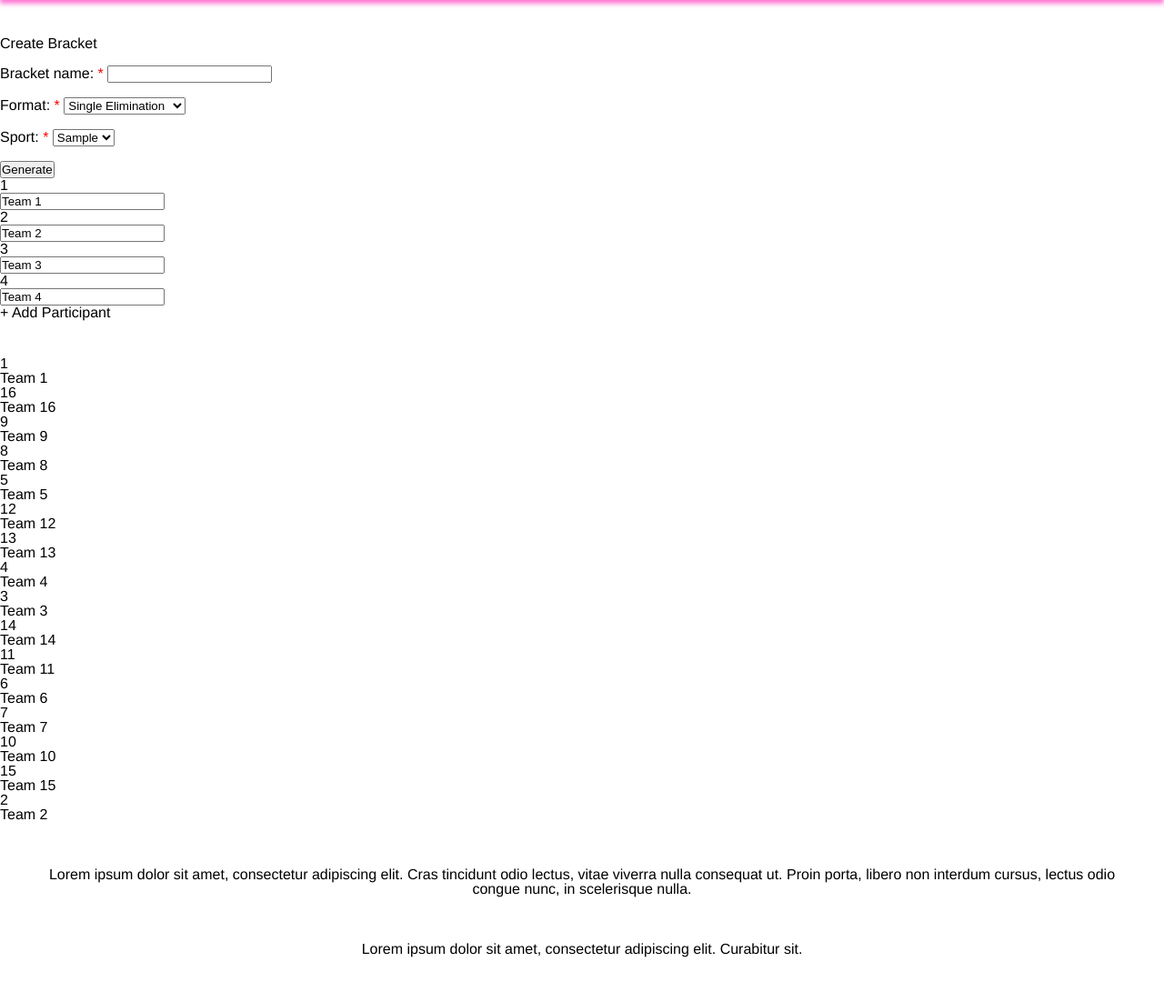
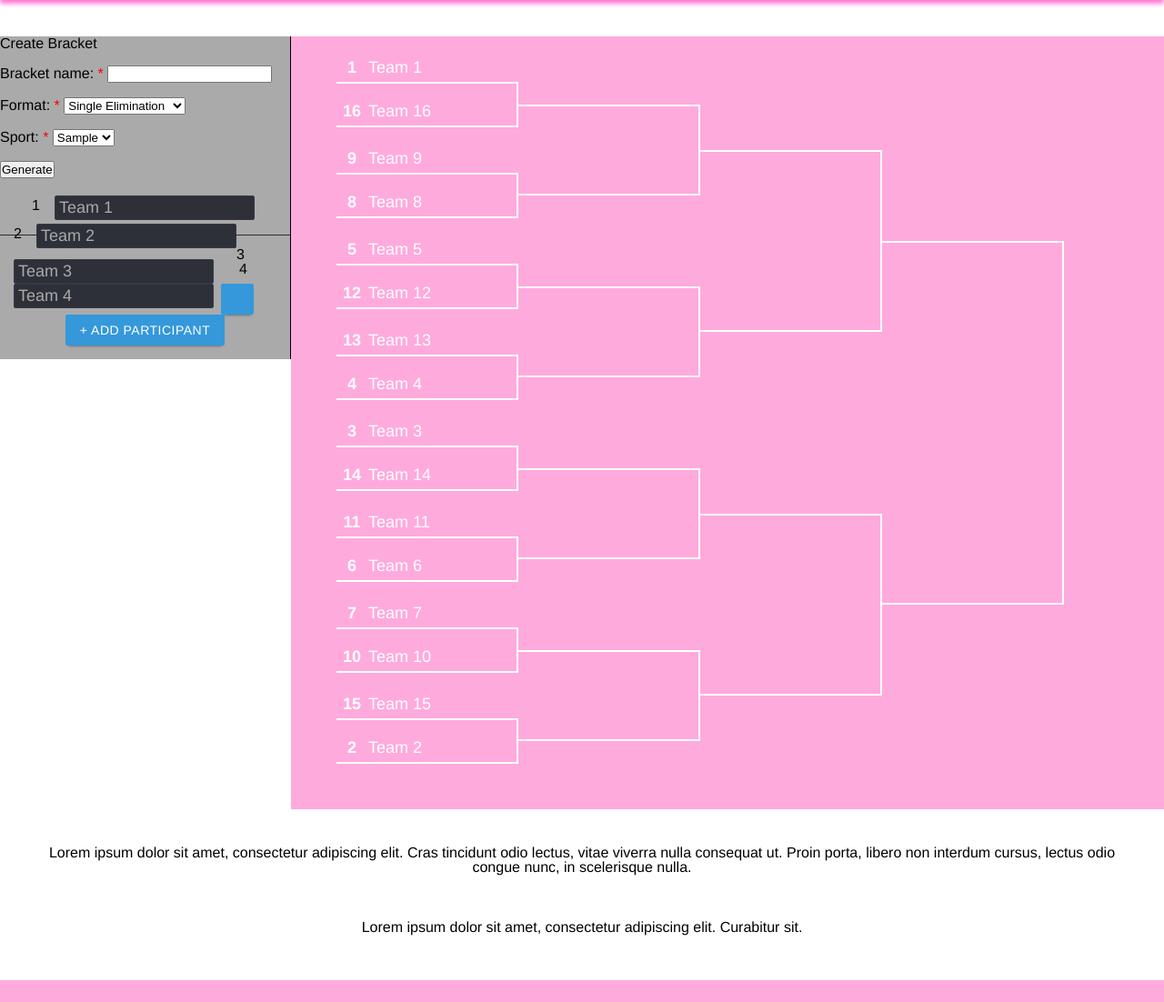
Before and after one commit to seb-lju/Yrkesprov, a PHP site: page /create.php in a window 1280 px wide. Shown: the part 87-1189 px from the top of the page at 91% size. After the commit the page ends 1165 px from the top, so only its background shows below. Run offline with PHP 8.4, Linux system fonts and the light colour scheme; tables that the repository leaves empty or names only in its code hold one stand-in row (values such as "Sample post").

Commit message:
Update style.css
Skapade CSS till nya sakerna i create.php.

```diff
--- a/style.css
+++ b/style.css
@@ -253,11 +253,26 @@ body.guestSettings{
 
 .create {
 	margin: 40px 0px 40px 0px;
+	float:left;
+	width: 25%;
+	background-color: #AAA;
+	border-right: 1px solid;
+}
+
+.bracket {
+	margin: 40px 0px 40px 0px;
+	width: 75%;
+	background-color: #fad;
+	float:left;
+	padding:50px;
 }
 
 .footer {
 	padding: 50px;
 	text-align: center;
+	left: 0;
+	bottom: 0;
+	width: 100%;
 }
 
 .active {
@@ -267,3 +282,199 @@ body.guestSettings{
 	cursor:default;
 	font-family: Gotham, "Helvetica Neue", Helvetica, Arial, "sans-serif";
 }
+
+.round {
+	float:left;
+	display: block;
+}
+.game {
+	position: relative;
+	display: block;
+	width: 200px;
+	height: 100px;
+	border: 2px solid #fff;
+	border-left-width: 0;
+	cursor: pointer;
+	user-select: none;
+	-webkit-tap-highlight-color: transparent;
+	margin-bottom: 100px;
+}
+
+.connectors {
+	float:left;
+	display: block;
+}
+
+.connector {
+	float:left;
+	clear:both;
+}
+
+.connector:last-of-type, .game:last-of-type {
+	margin-bottom: 0!important;
+}
+
+.game .slot {
+	color:#fff;
+	position: absolute;
+	left: 0;
+	height: 28px;
+	line-height: 28px;
+	font-size: 18px;
+	width: 100%;
+	padding: 0 0 0 2px;
+}
+
+.game .slot.slot-top {
+	top: -32px;
+}
+.game .slot.slot-bot {
+	bottom: 2px;
+}
+
+.game .slot .slot-seed{
+	font-weight: 600;
+	float: left;
+	width: 30px;
+	text-align: center;
+	height: 100%;
+}
+
+.game .slot .slot-name{
+	float: left;
+	width: 164px;
+	padding-left: 3px;
+	height: 100%;
+	white-space: nowrap;
+	overflow: hidden;
+}
+
+.game .slot .slot-score{
+	position: absolute;
+    top: 0;
+    right: 0;
+    height: 100%;
+    text-align: right;
+    z-index: 1;
+}
+.round-16 .game{
+	height:50px;
+	margin-bottom: 50px;
+}
+.round-4 .game{
+	height:200px;
+	margin-bottom: 200px;
+}
+.round-2 .game {
+	height:400px;
+}
+
+.round-8 {
+	margin-top: 25px;
+}
+.round-4 {
+	margin-top: 75px;
+}
+.round-2 {
+	margin-top: 175px;
+}
+
+.participants {
+	padding: 15px 0;
+}
+.participant {
+	padding: 4px 15px;
+}
+.participant .participant-handle {
+	float:left;
+	width: 0;
+	padding: 0 15px 0 5px;
+	height: 20px;
+	opacity: .1;
+	position: relative;
+	margin-top: 3px;
+	cursor: move;
+	transition: .2s;
+}
+
+.participant .participant-seed {
+    float: left;
+    position: relative;
+    top: 3px;
+    width: 25px;
+    cursor: move;
+}
+
+.participant .participant-name {
+    float: left;
+    width: 220px;
+}
+
+.input-participant {
+	font-family: "Source Sans Pro",helvetica,arial,sans-serif;
+    font-size: 18px;
+    color: #aaa;
+    border: 1px solid #373a42;
+    background: #2d3038;
+    padding: 2px 4px;
+    width: 100%;
+    box-sizing: border-box;
+    border-radius: 2px;
+    -webkit-appearance: none;
+    -moz-appearance: none;
+    appearance: none;
+    outline: 0;
+}
+
+.participant .participant-delete {
+    float: left;
+    padding: 3px 4px;
+    position: relative;
+    left: 5px;
+    opacity: 0;
+    cursor: pointer;
+    transition: .2s;
+}
+
+.add-buttons {
+    border-top: 1px solid #2a2b33;
+    padding: 15px;
+    text-align: center;
+}
+
+.add-buttons .button {
+    margin: 0;
+    display: inline-block;
+}
+
+.button.button-shuffle-seeds {
+    float: left;
+    font-size: 24px;
+    height: 34px;
+    width: 36px;
+    padding: 7px 0 0;
+}
+
+.button {
+    background: #3498db;
+    color: #fff;
+    text-transform: uppercase;
+    font-size: 14px;
+    line-height: 18px;
+    font-weight: 500;
+    letter-spacing: .5px;
+    text-align: center;
+    display: inline-block;
+    padding: 8px 16px;
+    margin: 0 6px 15px;
+    cursor: pointer;
+    border-radius: 2px;
+    transition: .3s;
+    box-shadow: 0 3px 3px -3px rgb(0 0 0 / 60%);
+    -webkit-user-select: none;
+    -moz-user-select: none;
+    -ms-user-select: none;
+    user-select: none;
+    -webkit-tap-highlight-color: transparent;
+    -webkit-touch-callout: none;
+}
```
